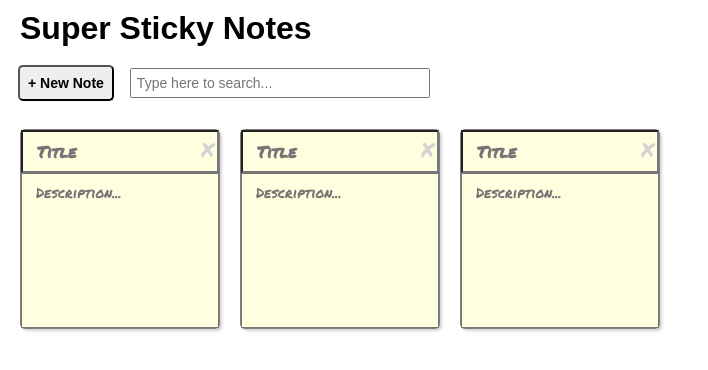
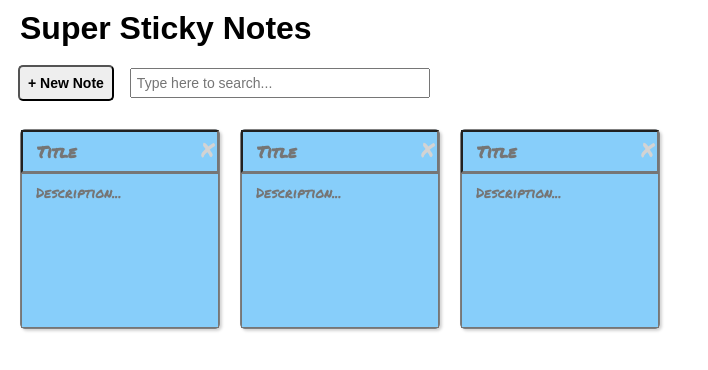
Before and after one commit to agottlieb/Sticky-notes-react, a React (Create React App) app: page / in a window 1280 px wide. Shown: the top 370 px of the page, without its empty margins (0-708 px from the left). Built offline with nearby package versions, Linux system fonts and the light colour scheme.

Commit message:
created modules

```diff
--- a/src/index.css
+++ b/src/index.css
@@ -59,7 +59,7 @@ textarea {
   width: 200px;
   height: 200px;
   margin: 10px;
-  background-color: lightyellow;
+  background-color: lightskyblue;
   border: 1px solid grey;
   box-shadow: 2px 2px 3px lightgrey;
   border-radius: 5px;
```
Also changed, not shown: src/Header.js (added), src/Note.js (added), src/NotesList.js (added).
